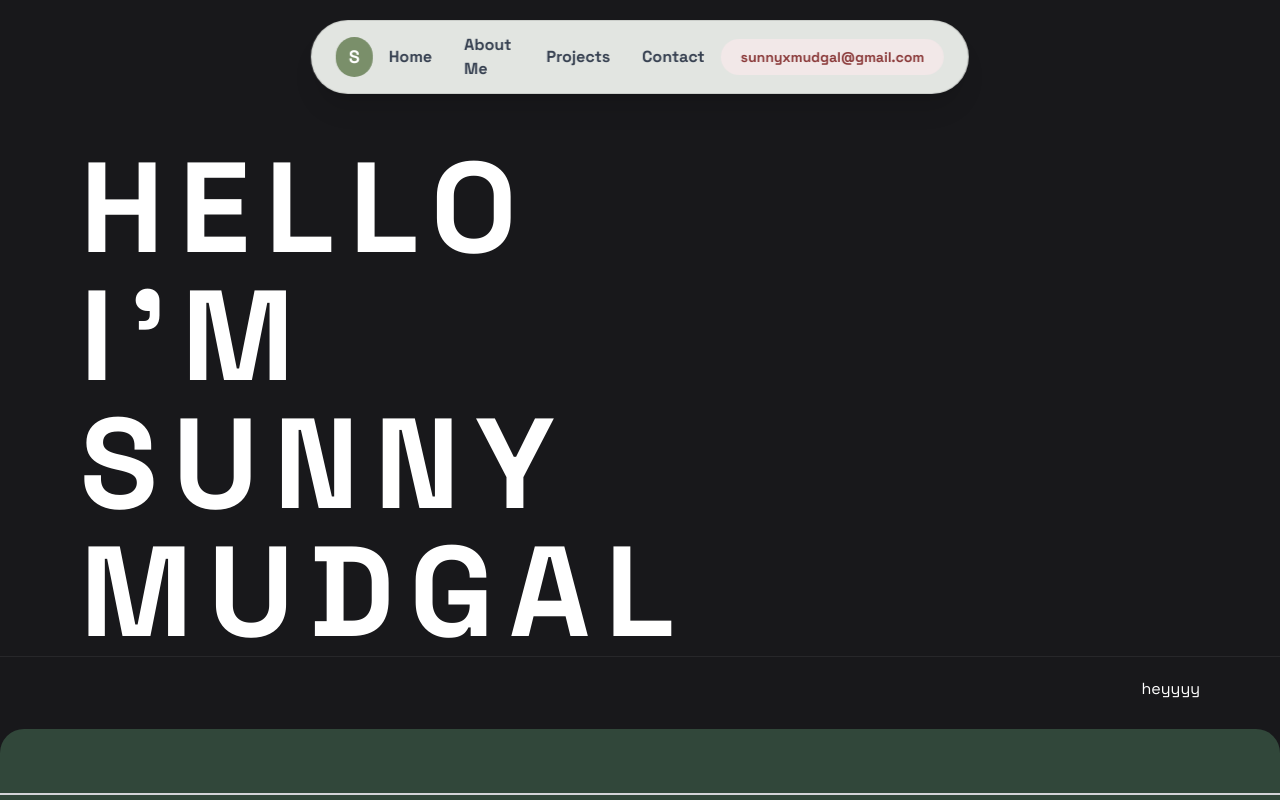
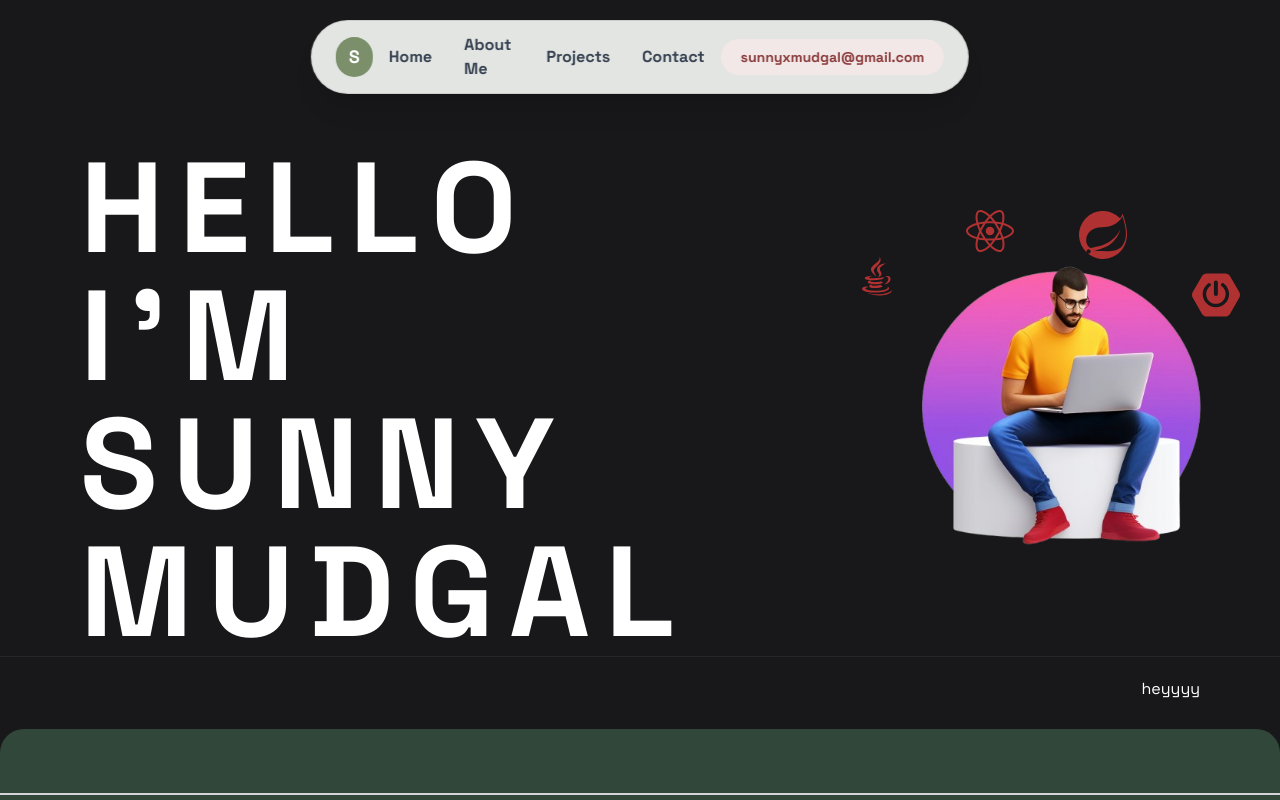
Before and after one commit to sunnnymudgal/PortfolioWebsite, a React (Vite) app: page / in a window 1280 px wide. Shown: the top 800 px of the page. Built offline with nearby package versions, Linux system fonts and the light colour scheme.

Commit message:
Update LandingPage.jsx

```diff
--- a/src/components/LandingPage.jsx
+++ b/src/components/LandingPage.jsx
@@ -22,7 +22,7 @@ function LandingPage() {
           ))}
         </div>
         <div className="md:w-2/6 w-full flex items-center justify-center md:items-end md:justify-start ">
-          { /*  <AnImage /> */}
+         <AnImage />
         </div>
       </div>
       <div className="border-t-[1px] border-zinc-800 mb-6 md:mb-2 flex flex-col md:flex-row items-center justify-end py-5 px-4 md:px-20">
```
